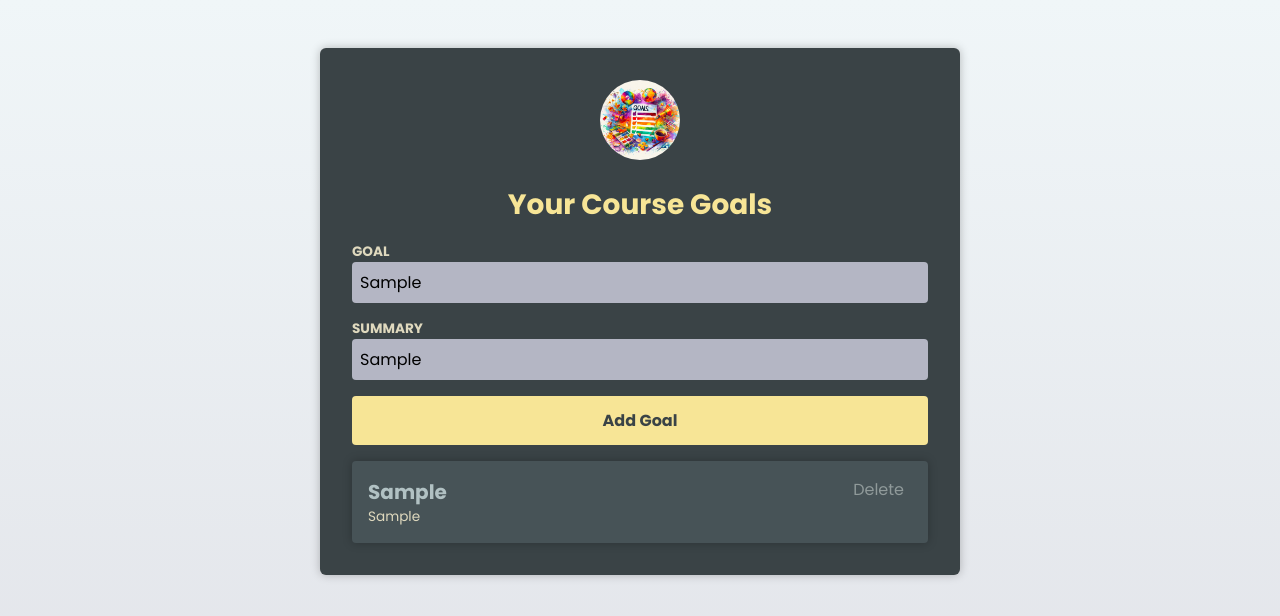
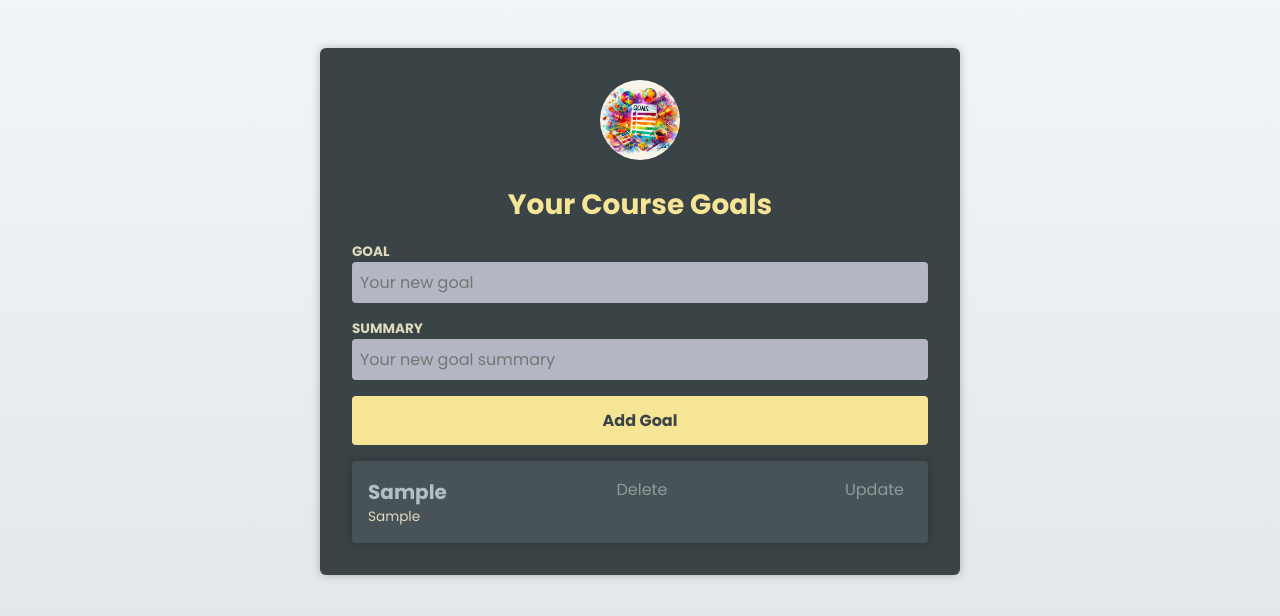
Before and after one commit to EliasAfara/react-typescript-course-goals, a React (Vite) app: page / in a window 1280 px wide. Both pictures are taken after typing "Sample", "Sample" into the empty fields and a click on the button "Add Goal". Shown: the top 616 px of the page. Built offline with nearby package versions, Linux system fonts and the light colour scheme.

Commit message:
feat: add update functionality + refactored code

```diff
--- a/src/App.tsx
+++ b/src/App.tsx
@@ -13,6 +13,8 @@ export type CourseGoal = {
 
 function App() {
   const [goals, setGoals] = useState<CourseGoal[]>([]);
+  const [isEditing, setIsEditing] = useState(false);
+  const [selectedGoal, setSelectedGoalId] = useState<CourseGoal | null>(null);
 
   function handleAddGoal(title: string, description: string) {
     setGoals((prevGoals) => {
@@ -32,15 +34,44 @@ function App() {
     });
   }
 
+  function handleUpdateGoal(title: string, description: string) {
+    setGoals((prevGoals) => {
+      const updatedGoals = prevGoals.map((goal) => {
+        if (goal.id === selectedGoal!.id) {
+          return { ...goal, title, description };
+        }
+        return goal;
+      });
+      return updatedGoals;
+    });
+    setSelectedGoalId(null);
+  }
+
+  const handleEdit = (goal: CourseGoal) => {
+    setIsEditing(true);
+    setSelectedGoalId(goal);
+  };
+
   return (
     <main>
       <Header image={{ src: goalsImg, alt: "Goals Image" }}>
         <h1>Your Course Goals</h1>
       </Header>
 
-      <NewGoal onAddNewGoal={handleAddGoal} />
+      <NewGoal
+        onAddNewGoal={handleAddGoal}
+        onUpdateGoal={handleUpdateGoal}
+        selectedGoal={selectedGoal}
+        isEditing={isEditing}
+        setIsEditing={setIsEditing}
+      />
 
-      <CourseGoalList goals={goals} onDeleteGoal={handleDeleteGoal} />
+      <CourseGoalList
+        goals={goals}
+        isEditing={isEditing}
+        onDeleteGoal={handleDeleteGoal}
+        onUpdateGoal={handleEdit}
+      />
     </main>
   );
 }
--- a/src/components/CourseGoal.tsx
+++ b/src/components/CourseGoal.tsx
@@ -1,19 +1,27 @@
-import { type PropsWithChildren } from "react";
+import { type CourseGoal } from "../App";
 
-type CourseGoalProps = PropsWithChildren<{
-  id: string;
-  title: string;
+type CourseGoalProps = CourseGoal & {
   onDelete: (goalId: string) => void;
-}>;
+  onUpdate: (goal: CourseGoal) => void;
+};
 
-const CourseGoal = ({ id, title, onDelete, children }: CourseGoalProps) => {
+const CourseGoal = ({
+  id,
+  title,
+  description,
+  onDelete,
+  onUpdate,
+}: CourseGoalProps) => {
   return (
     <article>
       <div>
         <h2>{title}</h2>
-        {children}
+        <p>{description}</p>
       </div>
       <button onClick={() => onDelete(id)}>Delete</button>
+      <button onClick={() => onUpdate({ id, title, description })}>
+        Update
+      </button>
     </article>
   );
 };
--- a/src/components/CourseGoalList.tsx
+++ b/src/components/CourseGoalList.tsx
@@ -3,18 +3,28 @@ import { type CourseGoal as CGoal } from "../App";
 
 type CourseGoalListProps = {
   goals: CGoal[];
+  isEditing: boolean;
   onDeleteGoal: (goalId: string) => void;
+  onUpdateGoal: (goal: CGoal) => void;
 };
 
-const CourseGoalList = ({ goals, onDeleteGoal }: CourseGoalListProps) => {
+const CourseGoalList = ({
+  goals,
+  onDeleteGoal,
+  onUpdateGoal,
+}: CourseGoalListProps) => {
   return (
     <>
       <ul>
         {goals.map((goal) => (
           <li key={`${goal.title}-${goal.id}`}>
-            <CourseGoal id={goal.id} title={goal.title} onDelete={onDeleteGoal}>
-              <p>{goal.description}</p>
-            </CourseGoal>
+            <CourseGoal
+              id={goal.id}
+              title={goal.title}
+              description={goal.description}
+              onDelete={onDeleteGoal}
+              onUpdate={onUpdateGoal}
+            />
           </li>
         ))}
       </ul>
--- a/src/components/NewGoal.tsx
+++ b/src/components/NewGoal.tsx
@@ -1,10 +1,21 @@
-import { useRef, type FormEvent } from "react";
+import { useRef, type FormEvent, useEffect } from "react";
+import { type CourseGoal } from "../App";
 
 type NewGoalProp = {
   onAddNewGoal: (title: string, description: string) => void;
+  onUpdateGoal: (title: string, description: string) => void;
+  selectedGoal: CourseGoal | null;
+  isEditing: boolean;
+  setIsEditing: React.Dispatch<React.SetStateAction<boolean>>;
 };
 
-const NewGoal = ({ onAddNewGoal }: NewGoalProp) => {
+const NewGoal = ({
+  onAddNewGoal,
+  onUpdateGoal,
+  selectedGoal,
+  isEditing,
+  setIsEditing,
+}: NewGoalProp) => {
   const goal = useRef<HTMLInputElement>(null);
   const summary = useRef<HTMLInputElement>(null);
 
@@ -13,8 +24,24 @@ const NewGoal = ({ onAddNewGoal }: NewGoalProp) => {
 
     const newGoal = goal.current!.value;
     const newSummary = summary.current!.value;
-    onAddNewGoal(newGoal, newSummary);
+
+    if (isEditing) {
+      onUpdateGoal(newGoal, newSummary);
+      setIsEditing(false);
+    } else {
+      onAddNewGoal(newGoal, newSummary);
+    }
+
+    goal.current!.value = "";
+    summary.current!.value = "";
   };
+
+  useEffect(() => {
+    if (isEditing) {
+      goal.current!.value = selectedGoal!.title;
+      summary.current!.value = selectedGoal!.description;
+    }
+  }, [isEditing, selectedGoal]);
 
   return (
     <form onSubmit={handleSubmit}>
@@ -41,7 +68,7 @@ const NewGoal = ({ onAddNewGoal }: NewGoalProp) => {
       </p>
 
       <p>
-        <button type='submit'>Add Goal</button>
+        <button type='submit'>{isEditing ? "Update Goal" : "Add Goal"}</button>
       </p>
     </form>
   );
```
